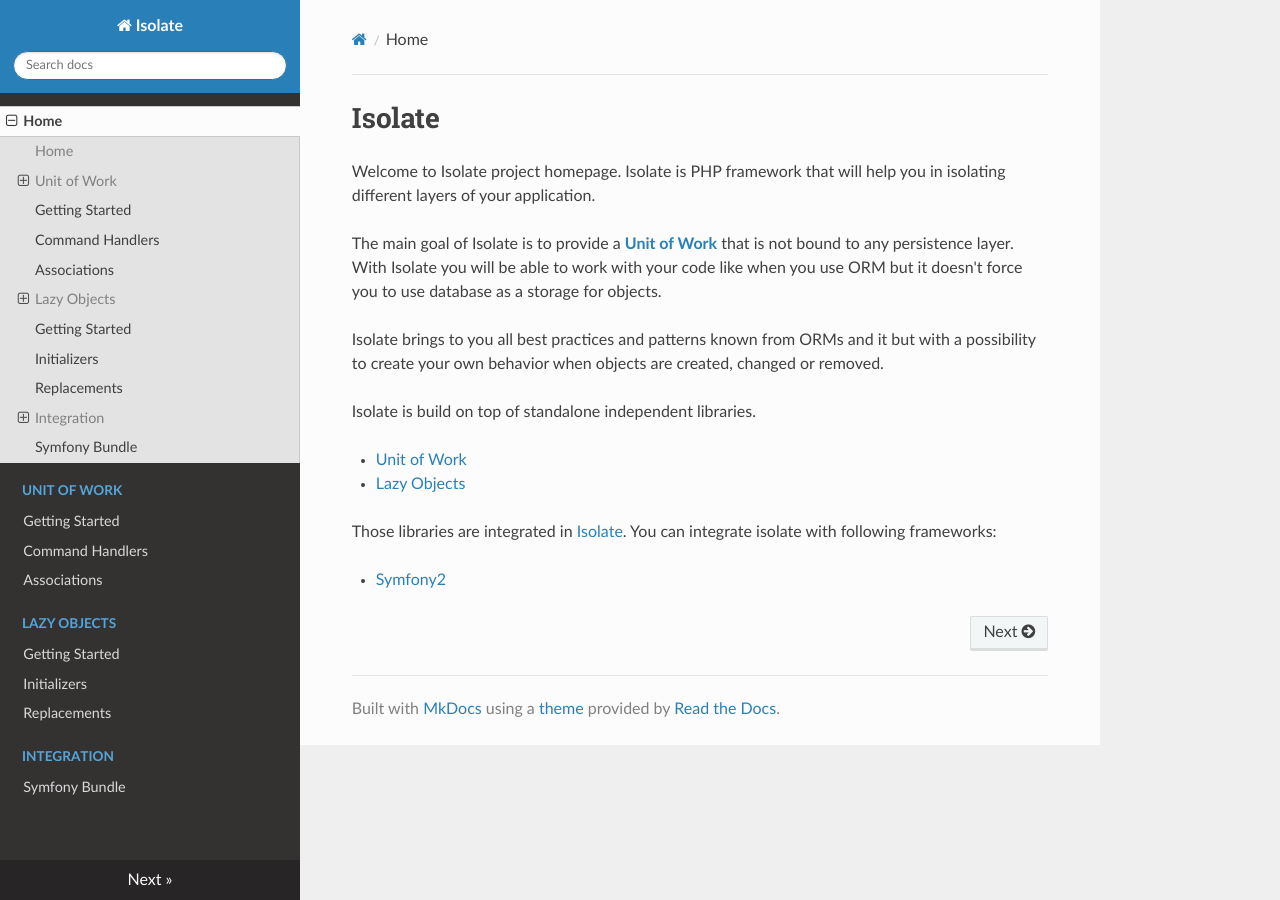
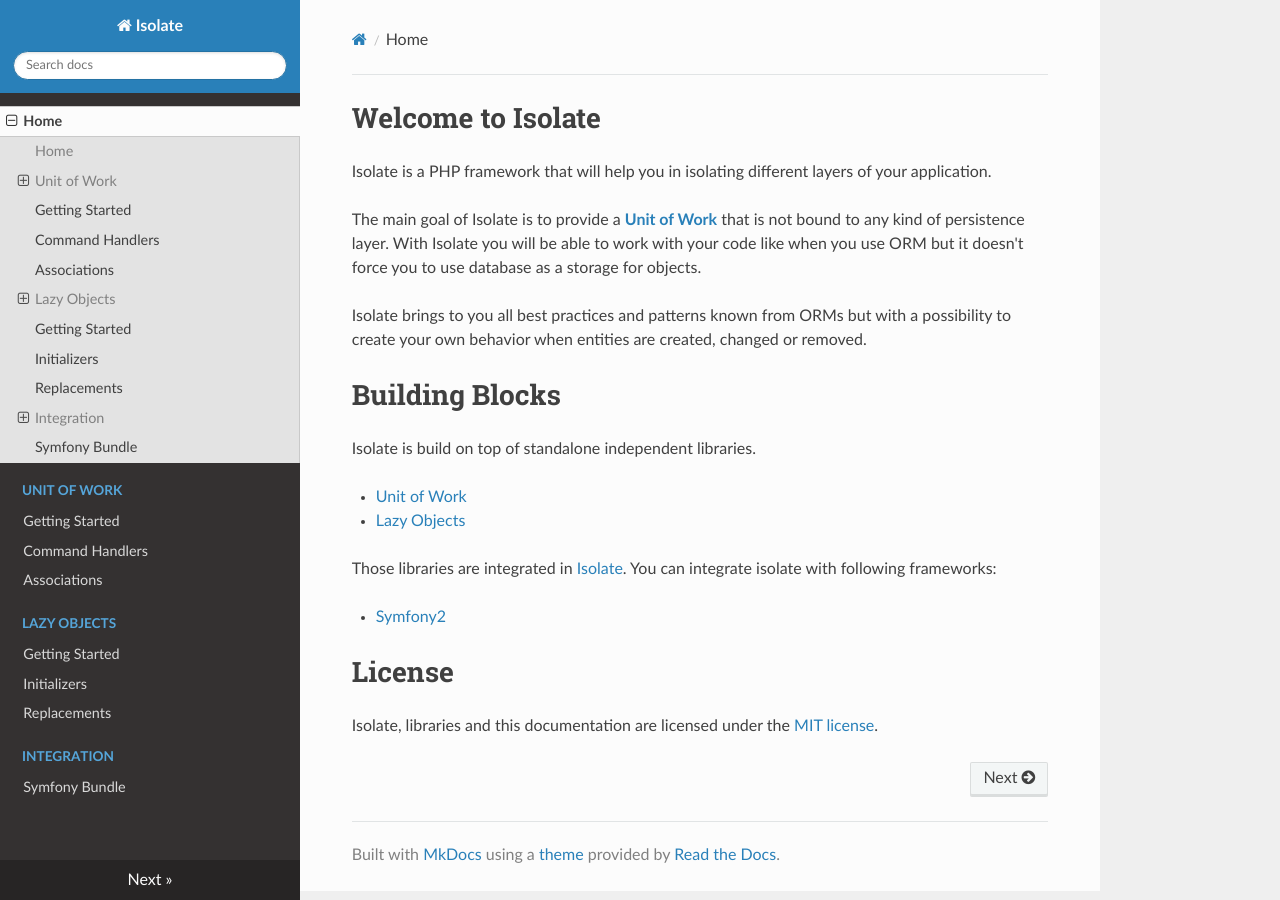
Before and after one commit to isolate-org/documentation, an MkDocs documentation site: the page built from docs/index.md, in a window 1280 px wide. Built offline with MkDocs 1.6.1, drawn with Linux system fonts in a browser that asks for light colours; nearby versions of some CDN libraries; old or Windows-style settings are respelled for this version of MkDocs.

Commit message:
Added LICENSE

```diff
--- a/docs/index.md
+++ b/docs/index.md
@@ -1,14 +1,15 @@
-# Isolate
+# Welcome to Isolate
 
-Welcome to Isolate project homepage.
-Isolate is PHP framework that will help you in isolating different layers of your application.
+Isolate is a PHP framework that will help you in isolating different layers of your application.
 
 The main goal of Isolate is to provide a [**Unit of Work**](http://martinfowler.com/eaaCatalog/unitOfWork.html) that
-is not bound to any persistence layer. With Isolate you will be able to work with your code like when you
+is not bound to any kind of persistence layer. With Isolate you will be able to work with your code like when you
 use ORM but it doesn't force you to use database as a storage for objects.
 
-Isolate brings to you all best practices and patterns known from ORMs and it but with a possibility
-to create your own behavior when objects are created, changed or removed.
+Isolate brings to you all best practices and patterns known from ORMs but with a possibility
+to create your own behavior when entities are created, changed or removed.
+
+# Building Blocks
 
 Isolate is build on top of standalone independent libraries.
 
@@ -19,3 +20,7 @@ Those libraries are integrated in [Isolate](https://github.com/isolate-org/isola
 You can integrate isolate with following frameworks:
 
 - [Symfony2](integration/symfony-bundle.md)
+
+# License
+
+Isolate, libraries and this documentation are licensed under the [MIT license](https://github.com/isolate-org/documentation/blob/master/LICENSE).
```
Also changed, not shown: 1 other file.
